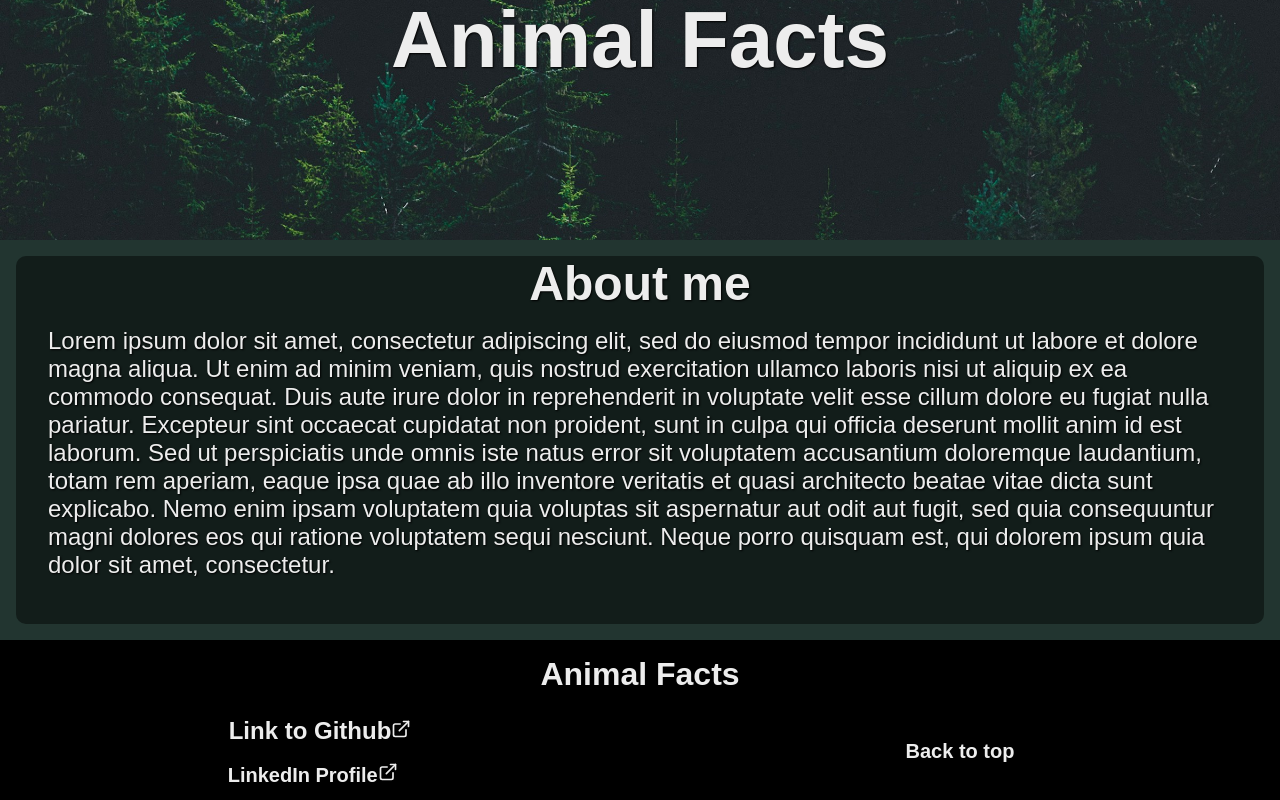
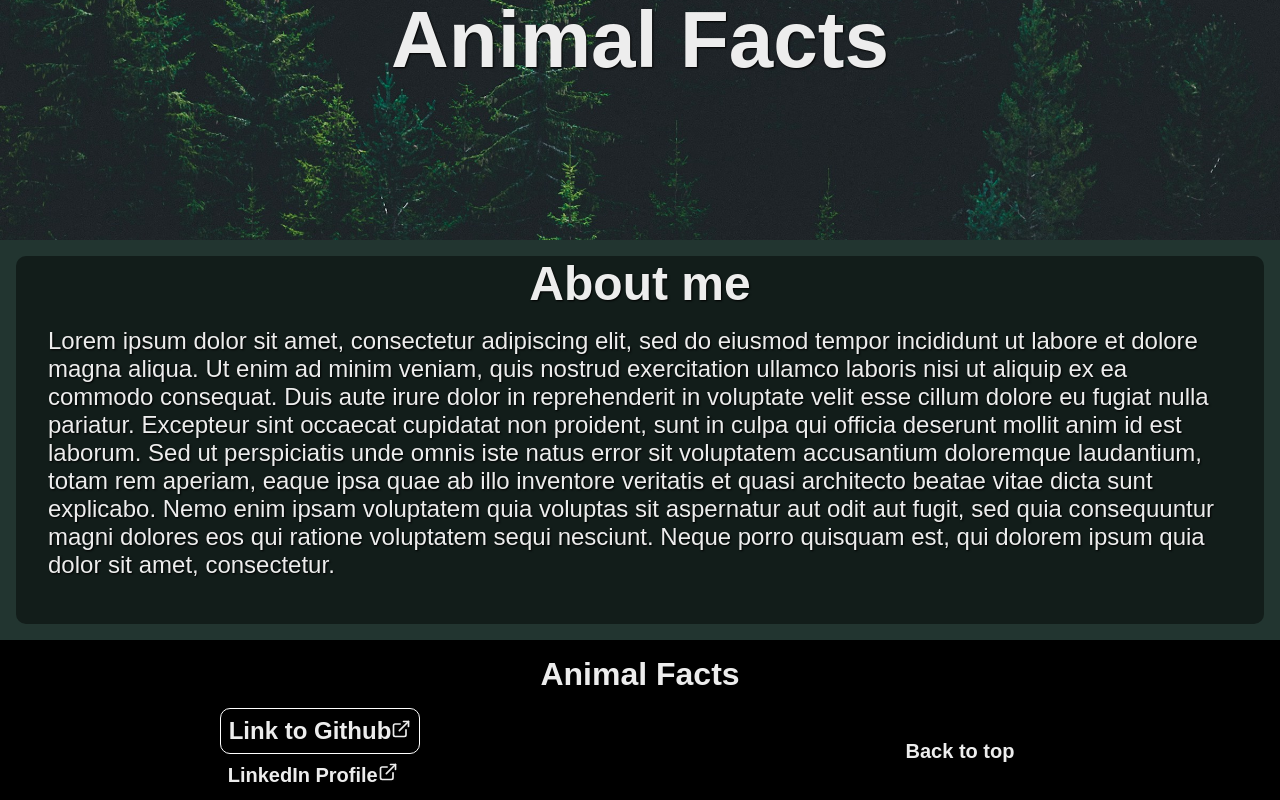
Before and after one commit to Zyzero95/Individual-Project, a Next.js app in the folder frontend/: page /about in a window 1280 px wide. In both pictures the pointer is over the item "Link to Github". Shown: the part 160-960 px from the top of the page. Built offline with nearby package versions, Linux system fonts and the light colour scheme; a web font is replaced by a local one.

Commit message:
Added default cursor when hovering over text.

```diff
--- a/frontend/app/Components/Footer/footer.module.css
+++ b/frontend/app/Components/Footer/footer.module.css
@@ -28,7 +28,7 @@
 
             li:hover {
                 cursor: pointer;
-                border: 1px solid transparent;
+                border: 1px solid white;
                 font-size: 1.5rem;
                 border-radius: 10px;
                 box-shadow: rgba(0, 0, 0, 0.35) 0px 5px 15px;
@@ -52,7 +52,7 @@
 
     .footerToTop:hover {
         cursor: pointer;
-        border: 1px solid transparent;
+        border: 1px solid white;
         font-size: 1.5rem;
         border-radius: 10px;
         box-shadow: rgba(0, 0, 0, 0.35) 0px 5px 15px;
--- a/frontend/app/globals.css
+++ b/frontend/app/globals.css
@@ -49,3 +49,9 @@ a {
   color: inherit;
   text-decoration: none;
 }
+
+h1,
+h2,
+p {
+  cursor:default;
+}
```
